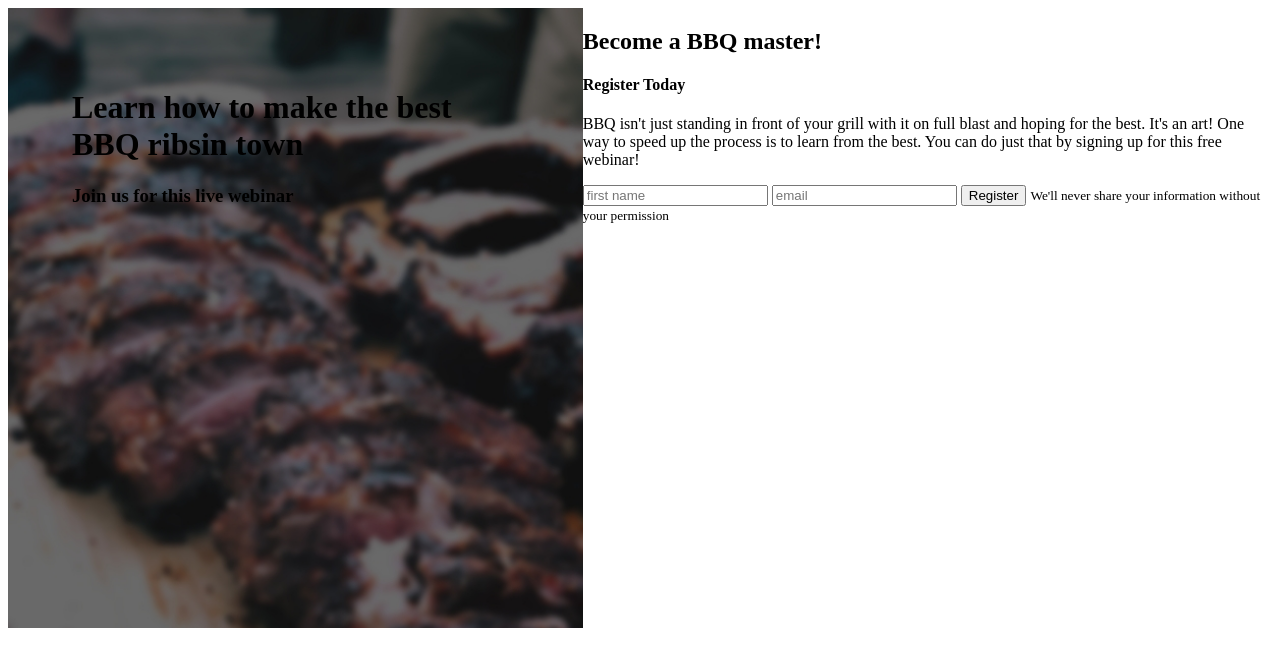
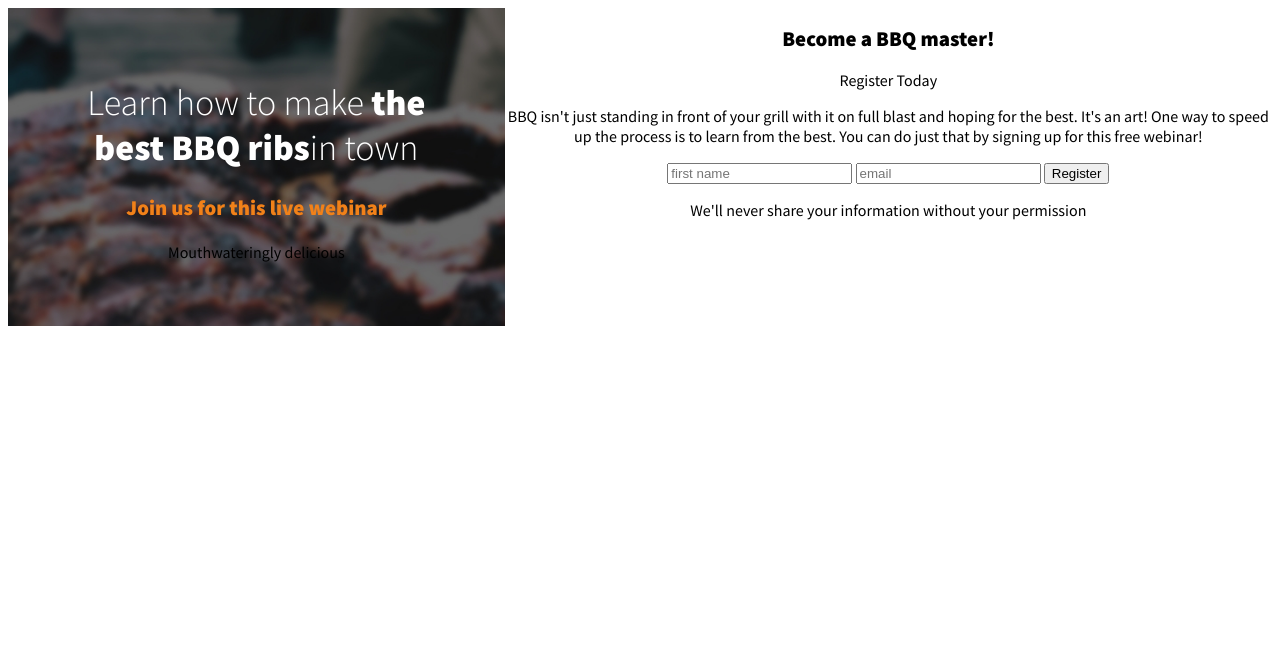
Before and after one commit to f8makinde/Mini-projects, a plain HTML site: page BBQ splash/index.html in a window 1280 px wide. Drawn offline with Linux system fonts and the light colour scheme.

Commit message:
bbq splash styling

```diff
--- a/BBQ splash/index.html
+++ b/BBQ splash/index.html
@@ -5,23 +5,25 @@
     <meta http-equiv="X-UA-Compatible" content="IE=edge">
     <meta name="viewport" content="width=device-width, initial-scale=1.0">
     <title>bbq splash</title>
+    <link href="https://fonts.googleapis.com/css?family=Source+Sans+Pro:300,400,900&display=swap" rel="stylesheet">
     <link rel="stylesheet" href="styles.css">
 </head>
 <body>
     <div class="container">
         <div class="col-1">
             <h1>Learn how to make <strong>the best BBQ ribs</strong>in town</h1>
-            <h3>Join us for this live webinar</h3>
+            <p>Join us for this live webinar</p>
+            <p class="top-text">Mouthwateringly delicious</p>
         </div>
         <div>
-            <div>
+            <div class="main-content">
                 <h2>Become a BBQ master!</h2>
-                <h4>Register Today</h4>
+                <p>Register Today</p>
                 <p>BBQ isn't just standing in front of your grill with it on full blast and hoping for the best. It's an art! One way to speed up the process is to learn from the best. You can do just that by signing up for this free webinar!</p>
                 <input type="text" placeholder="first name">
                 <input type="text" placeholder="email">
                 <button>Register</button>
-                <small>We'll never share your information without your permission</small>
+                <p class="fine-print">We'll never share your information without your permission</p>
             </div>
 
 
--- a/BBQ splash/styles.css
+++ b/BBQ splash/styles.css
@@ -1,3 +1,7 @@
+body{
+    font-family: 'Source Sans Pro', sans-serif;
+    text-align: center;
+}
 .container{
     display: flex;
     width: 100%;
@@ -6,7 +10,24 @@
 .col-1{
     background-image: url("images/dark-ribs.jpg");
     background-size: cover;
-    padding: 3.75em 4em;
-    width: 70%;
-     min-height: 500px;
+    padding: 3em 4em;
+
 }
+h1{
+
+    font-size: 2.25rem;
+    color: #FFFFFF;
+    font-weight: 300;
+}
+h1 + p{
+
+        font-size: 1.3125rem;
+        font-weight: 900;
+        color: #F18119;
+}
+h2 {
+    font-size: 1.3125rem;
+}
+strong{
+    font-weight: 900;
+}
```
